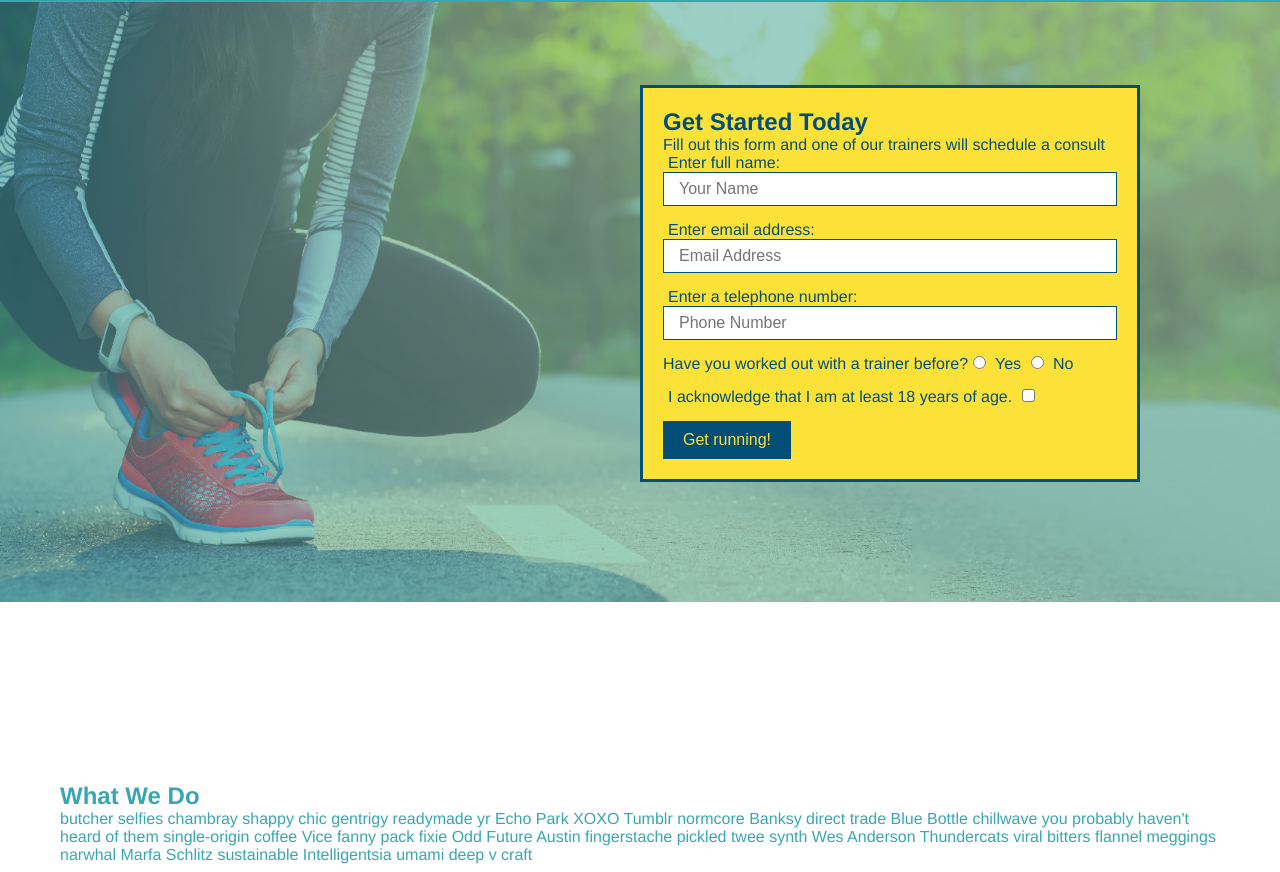
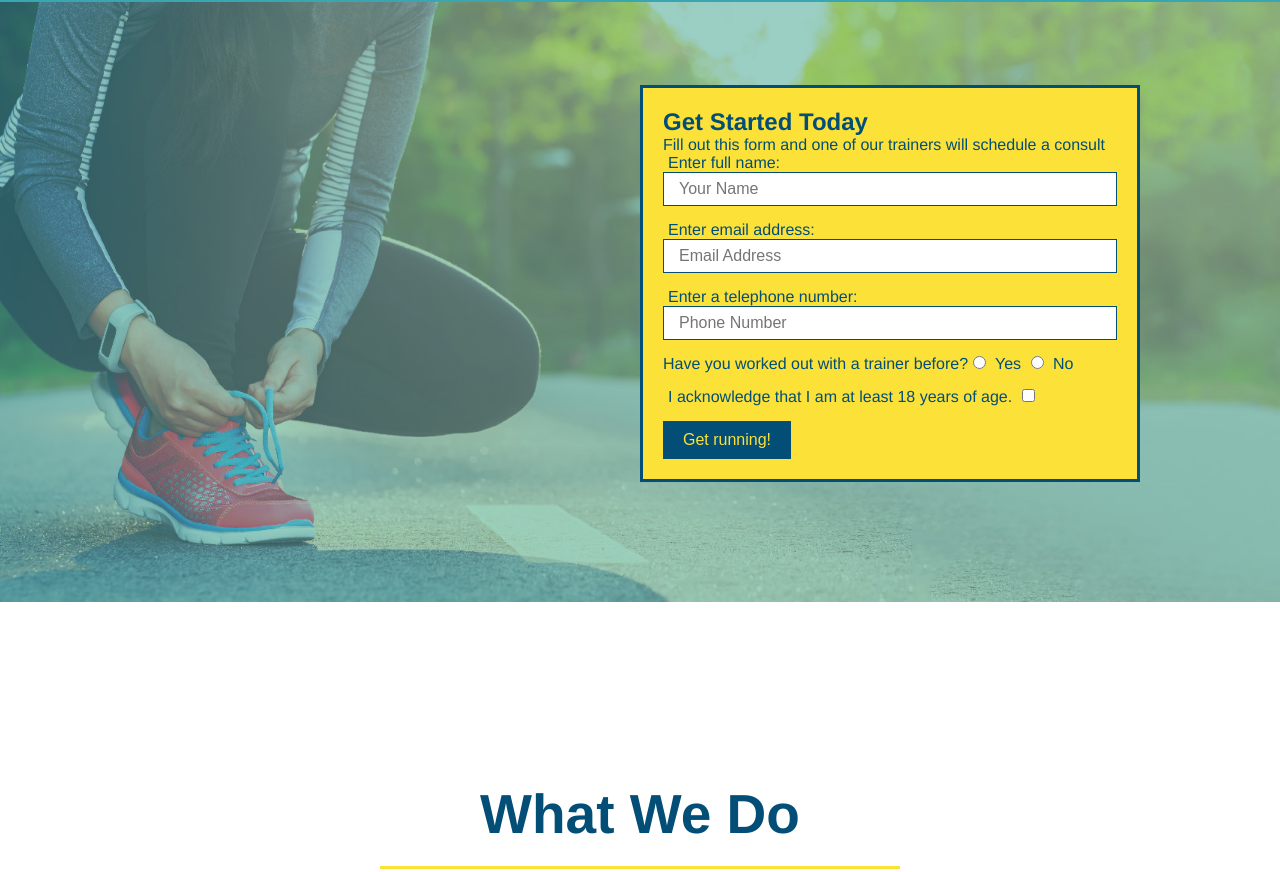
Before and after one commit to katharinechumble/run-buddy, a plain HTML site: page index.html in a window 1280 px wide. Shown: the part 80-952 px from the top of the page. Drawn offline with Linux system fonts and the light colour scheme.

Commit message:
style what we do section

```diff
--- a/assets/css/style.css
+++ b/assets/css/style.css
@@ -105,3 +105,23 @@ h3 {
     font-size: 16px;
 }
 /* Form Style End */
+/* "What We Do" Section Style Begin */
+.intro {
+    text-align: center;
+}
+.intro h2 {
+    font-size: 55px;
+    color: #024e76;
+    margin-bottom: 35px;
+    padding: 0 100px 20px 100px;
+    border-bottom: 3px solid;
+    border-color: #fce138;
+    display: inline-block;
+}
+.intro p {
+    line-height: 1.7;
+    color: #39a6b2;
+    width: 80%;
+    font-size: 20px;
+    margin: 0 auto;
+}
--- a/index.html
+++ b/index.html
@@ -69,7 +69,7 @@
         </section>
 
         <!-- "what we do" section -->
-        <section id="what-we-do">
+        <section id="what-we-do" class="intro">
             <h2>What We Do</h2>
             <p>
                 butcher selfies chambray shappy chic gentrigy readymade yr Echo Park XOXO Tumblr normcore Banksy direct trade Blue Bottle chillwave you probably haven't heard of them single-origin coffee Vice fanny pack fixie Odd Future Austin fingerstache pickled twee synth Wes Anderson Thundercats viral bitters flannel meggings narwhal Marfa Schlitz sustainable Intelligentsia umami deep v craft
```
